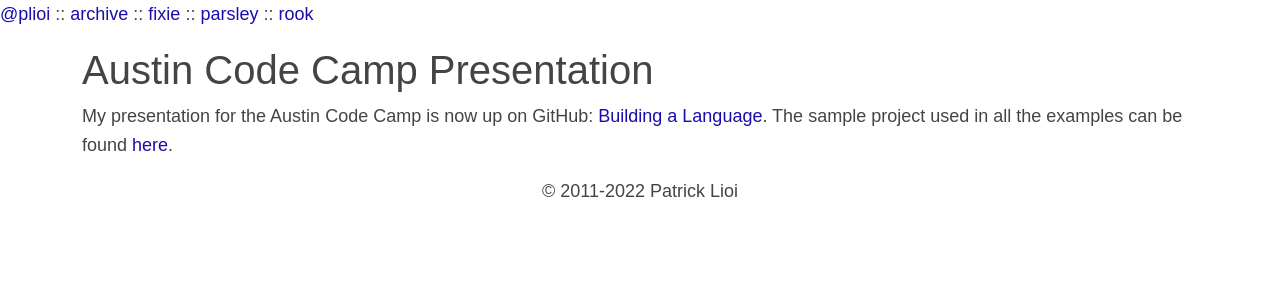
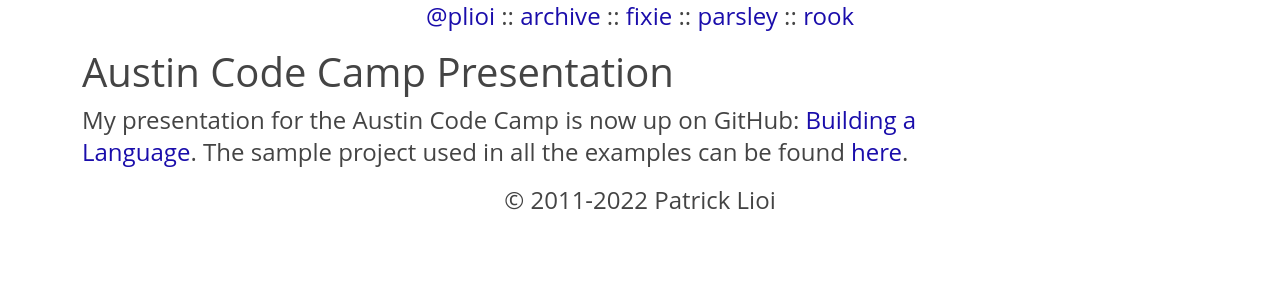
Before and after one commit to plioi/plioi.github.io, a Jekyll site: the page built from _posts/2012-06-11-austin-code-camp-presentation.html, in a window 1280 px wide. Shown: the top 300 px of the page. Built offline with Jekyll 4.4.1, drawn with Linux system fonts in a browser that asks for light colours.

Commit message:
Header / Font Styles

```diff
--- a/stylesheets/styles.css
+++ b/stylesheets/styles.css
@@ -4,10 +4,10 @@
 }
 
 body {
-  font-family: hero-new, sans-serif;
+  font-family: 'Open Sans', sans-serif;
   font-weight: 450;
-  font-size: 1.125em;
-  line-height: 1.65em;
+  font-size: 1.5rem;
+  line-height: 2rem;
   color: #444;
 }
 
@@ -29,6 +29,10 @@ h1 a, h1 a:visited, h1 a:hover {
  text-decoration: none;
 }
 
-footer {
+header, footer {
   text-align: center;
 }
+
+article p {
+  max-width: 65ch;
+}
```
